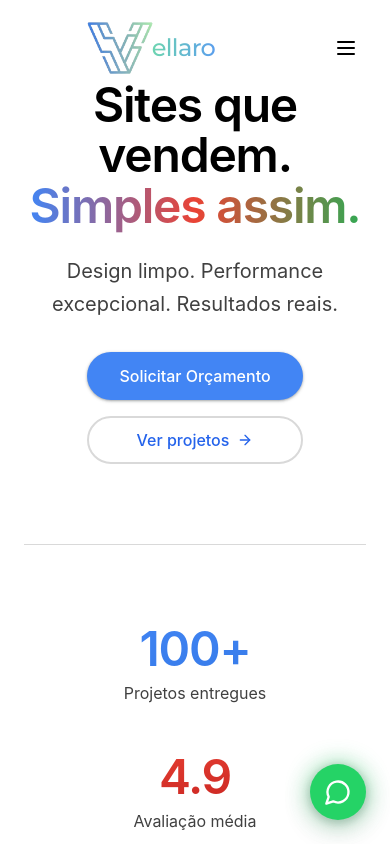
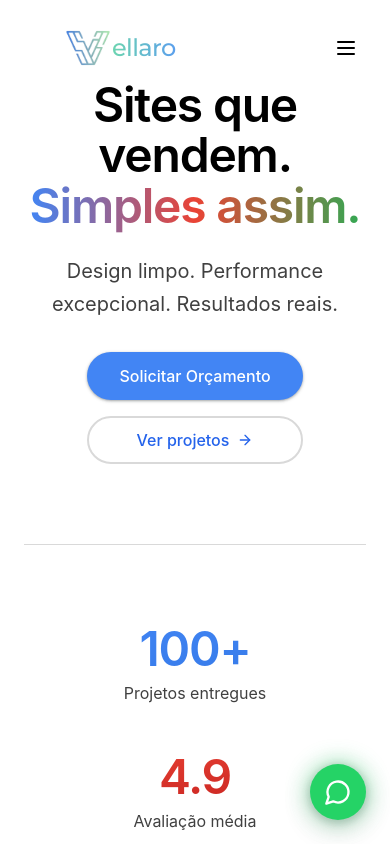
Before and after one commit to Camillylop/SiteLucrativo, a React (Vite) app: page / in a window 390 px wide. Shown: the top 844 px of the page. Built offline with nearby package versions, Linux system fonts and the light colour scheme; the HTML template or start-up script is replaced by a standard one.

Commit message:
Adjust logo size and position for mobile

```diff
--- a/src/components/Header.tsx
+++ b/src/components/Header.tsx
@@ -30,7 +30,7 @@ export function Header() {
       <div className="container-responsive">
         <div className="flex items-center justify-between h-16">
           <a href="#" className="text-2xl font-bold text-foreground tracking-tight flex items-center">
-            <img src="/logo.png" alt="Vellaro" className="w-48 h-48 object-contain -mr-16" />
+            <img src="/logo.png" alt="Vellaro" className="w-32 h-32 md:w-48 md:h-48 object-contain -mr-10 md:-mr-16" />
             <span className={`bg-gradient-to-r from-[#6DD5B0] to-[#5B9FED] bg-clip-text text-transparent transition-opacity duration-300 font-medium ${scrolled ? 'opacity-0' : 'opacity-100'}`} style={{ fontFamily: 'Montserrat, sans-serif' }}>ellaro</span>
           </a>
 
```
